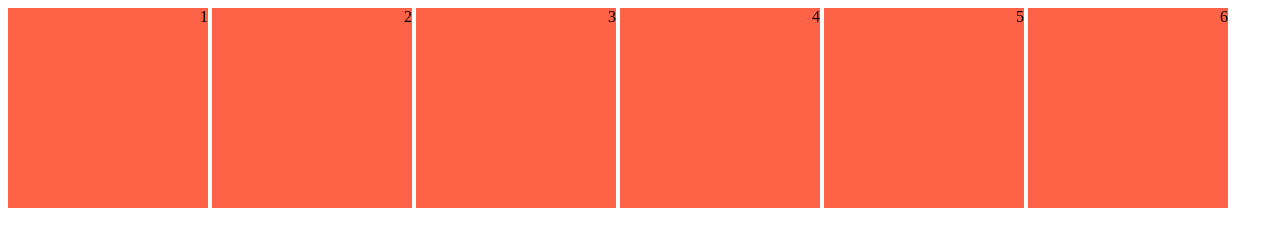
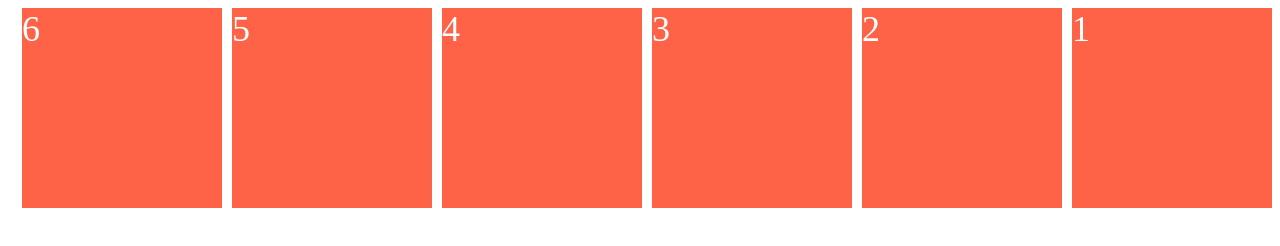
Before and after one commit to chaeyn/css-layout-masterclass, a website built with Vite: page index.html in a window 1280 px wide. Built offline with nearby package versions, Linux system fonts and the light colour scheme.

Commit message:
Update style.css

```diff
--- a/src/style.css
+++ b/src/style.css
@@ -1,6 +1,7 @@
-body {
+.father {
   display: flex;
-  justify-content: space-between;
+  gap: 10px;
+  flex-direction: row-reverse;
 }
 
 .box {
@@ -8,5 +9,7 @@ body {
   height: 200px;
   background-color: tomato;
   display: inline-block;
-  text-align: right;
+  text-align: left;
+  color: white;
+  font-size: 36px;
 }
```
